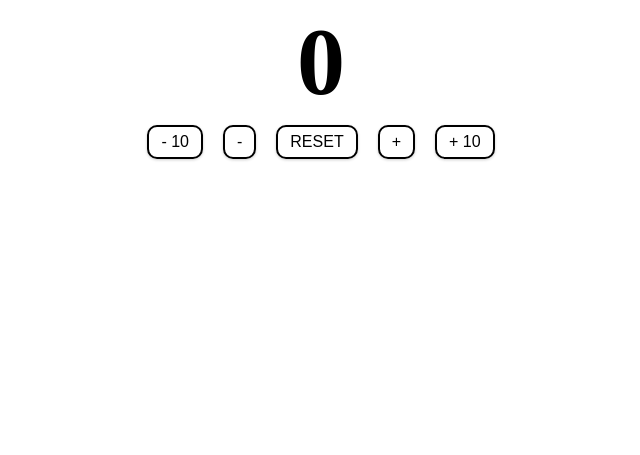
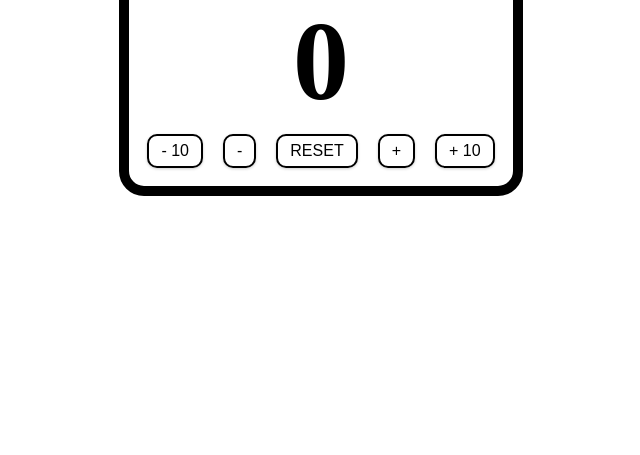
Before and after one commit to martino-bianco/js-counter, a plain HTML site: page index.html in a window 1280 px wide. Shown: the part 361-816 px from the top of the page, without its empty margins (319-959 px from the left). Drawn offline with Linux system fonts and the light colour scheme.

Commit message:
adding a border and changing the rem

```diff
--- a/styles.css
+++ b/styles.css
@@ -5,9 +5,12 @@ main {
 }
 .container {
   text-align: center;
+  border: 10px solid;
+  border-radius: 25px;
+  padding: 10px;
 }
 #value {
-  font-size: 6rem;
+  font-size: 7rem;
   font-weight: bold;
 }
 .btn {
```
